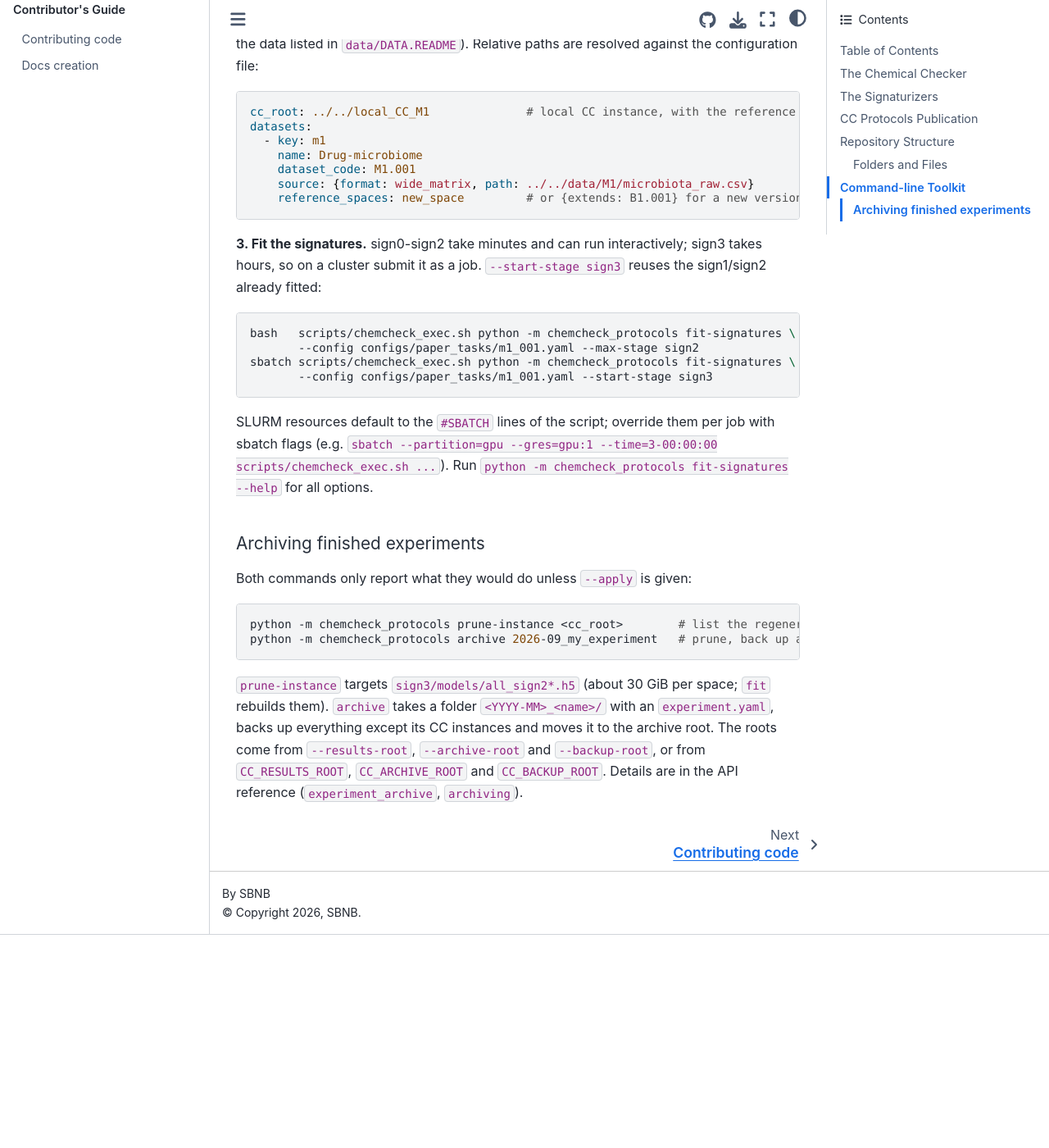
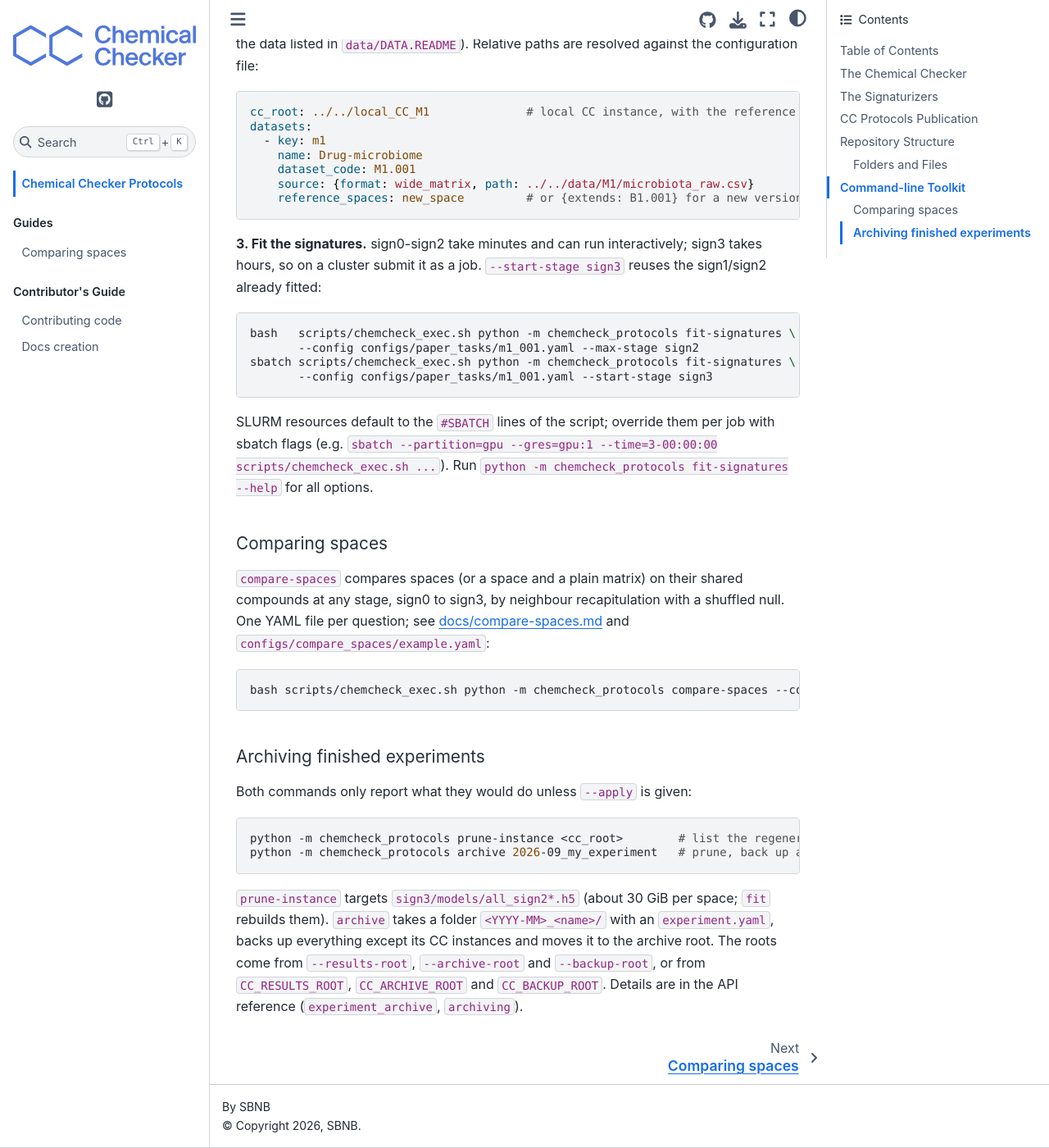
Before and after one commit to sbnb-irb/protocols, a Sphinx documentation site: the page built from docs/index.md, in a window 1280 px wide and 1400 px high, scrolled down 2342 px. Shown: the whole window at 82% size. Built offline with Sphinx 7.4.7 and the Sphinx Book theme 1.1.4, drawn with Linux system fonts in a browser that asks for light colours; pages that are not in the unit, such as notebooks, are missing from menus; comment, search, counter and statistics services are not loaded; before the commit the page ends 3482 px from its top, so only the background shows below that.

Commit message:
📝 docs(compare-spaces): guide, README section and example config

````diff
--- a/README.md
+++ b/README.md
@@ -76,6 +76,14 @@
 flags (e.g. `sbatch --partition=gpu --gres=gpu:1 --time=3-00:00:00 scripts/chemcheck_exec.sh ...`).
 Run `python -m chemcheck_protocols fit-signatures --help` for all options.
 
+### Comparing spaces
+`compare-spaces` compares spaces (or a space and a plain matrix) on their shared compounds at any
+stage, sign0 to sign3, by neighbour recapitulation with a shuffled null. One YAML file per
+question; see [docs/compare-spaces.md](docs/compare-spaces.md) and `configs/compare_spaces/example.yaml`:
+```bash
+bash scripts/chemcheck_exec.sh python -m chemcheck_protocols compare-spaces --config configs/compare_spaces/example.yaml
+```
+
 ### Archiving finished experiments
 Both commands only report what they would do unless `--apply` is given:
 ```bash
--- a/docs/index.md
+++ b/docs/index.md
@@ -14,6 +14,12 @@
 ```
 
 ```{toctree}
+:caption: "Guides"
+:hidden:
+compare-spaces
+```
+
+```{toctree}
 :caption: "API reference"
 :hidden:
 reference/chemcheck_protocols
````
Also changed, not shown: docs/compare-spaces.md (added, +79 -0 lines), 1 other file.
